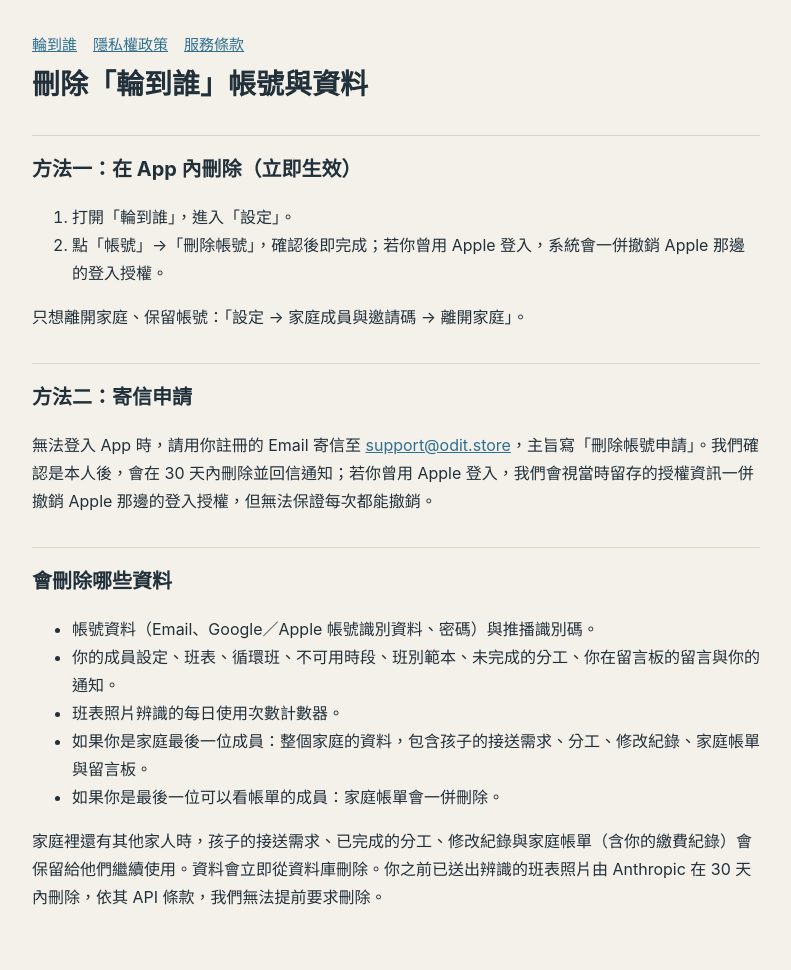
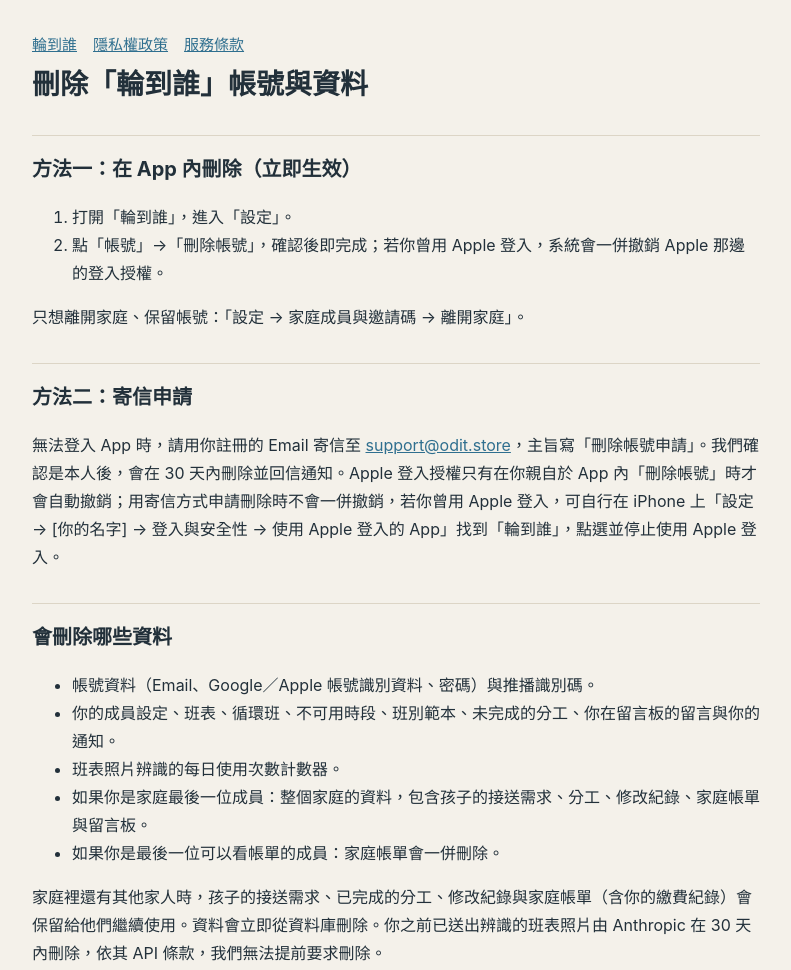
Before and after one commit to ncy88082/whose-turn-legal, a plain HTML site: page delete-account.html in a window 1280 px wide. Shown: the whole page, without its empty margins (244-1035 px from the left). Drawn offline with Linux system fonts and the light colour scheme.

Commit message:
Clarify Apple sign-in revocation wording in delete-account flow
Replace the uncertain "may revoke, no guarantee" Apple sign-in
revocation statement in delete-account.html method 2 (email request)
with a plain, certain explanation: automatic revocation only happens
via in-app account deletion; email requests require the user to stop
using Apple sign-in themselves via iOS Settings.

Also add "subject to Anthropic's terms at the time" to the 30-day
photo retention sentence in privacy.html for accuracy.

```diff
--- a/delete-account.html
+++ b/delete-account.html
@@ -13,7 +13,7 @@
 <p>只想離開家庭、保留帳號：「設定 → 家庭成員與邀請碼 → 離開家庭」。</p>
 
 <h2>方法二：寄信申請</h2>
-<p>無法登入 App 時，請用你註冊的 Email 寄信至 <a href="mailto:support@odit.store?subject=%E5%88%AA%E9%99%A4%E5%B8%B3%E8%99%9F%E7%94%B3%E8%AB%8B">support@odit.store</a>，主旨寫「刪除帳號申請」。我們確認是本人後，會在 30 天內刪除並回信通知；若你曾用 Apple 登入，我們會視當時留存的授權資訊一併撤銷 Apple 那邊的登入授權，但無法保證每次都能撤銷。</p>
+<p>無法登入 App 時，請用你註冊的 Email 寄信至 <a href="mailto:support@odit.store?subject=%E5%88%AA%E9%99%A4%E5%B8%B3%E8%99%9F%E7%94%B3%E8%AB%8B">support@odit.store</a>，主旨寫「刪除帳號申請」。我們確認是本人後，會在 30 天內刪除並回信通知。Apple 登入授權只有在你親自於 App 內「刪除帳號」時才會自動撤銷；用寄信方式申請刪除時不會一併撤銷，若你曾用 Apple 登入，可自行在 iPhone 上「設定 → [你的名字] → 登入與安全性 → 使用 Apple 登入的 App」找到「輪到誰」，點選並停止使用 Apple 登入。</p>
 
 <h2>會刪除哪些資料</h2>
 <ul>
```
Also changed, not shown: privacy.html (+1 -1 lines).
